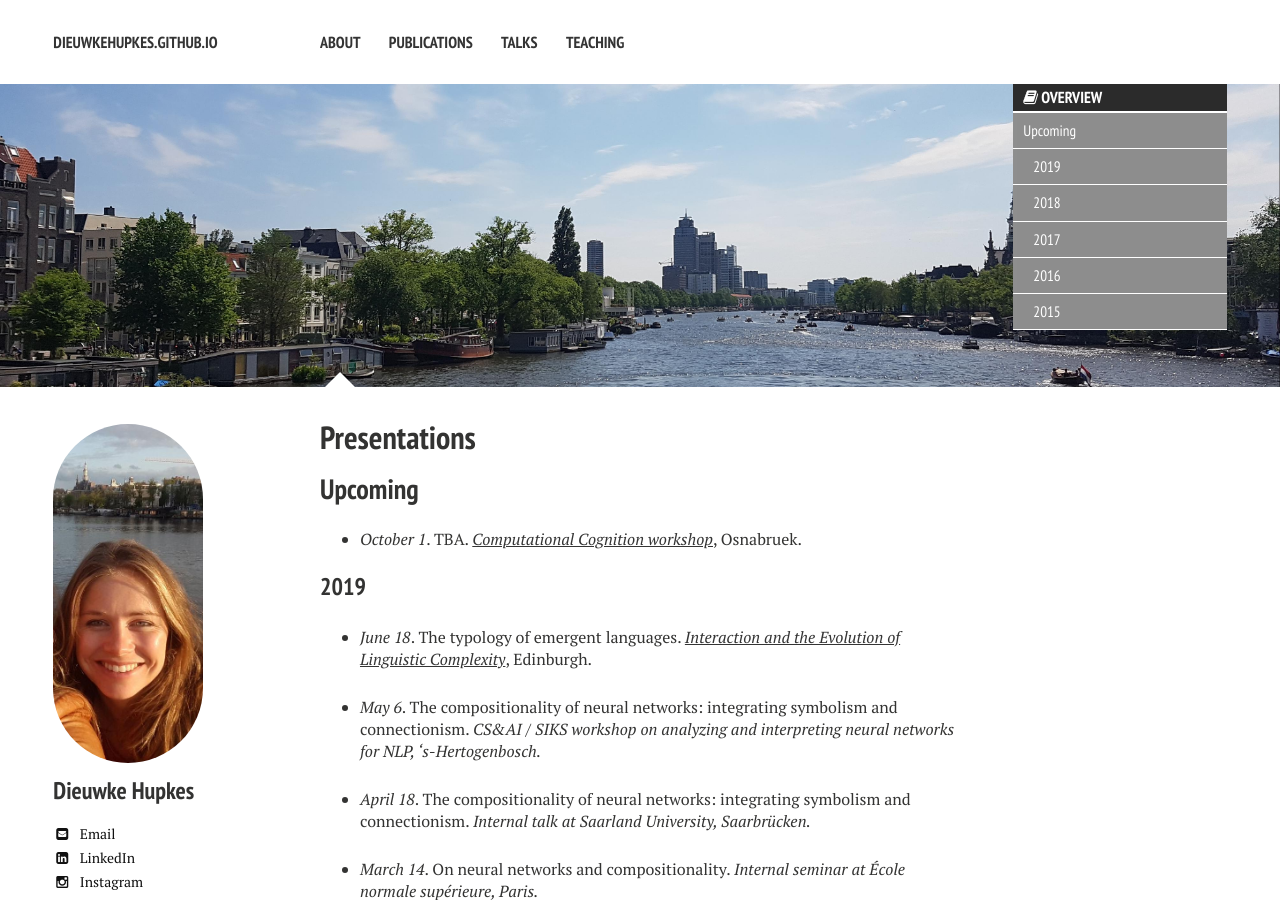
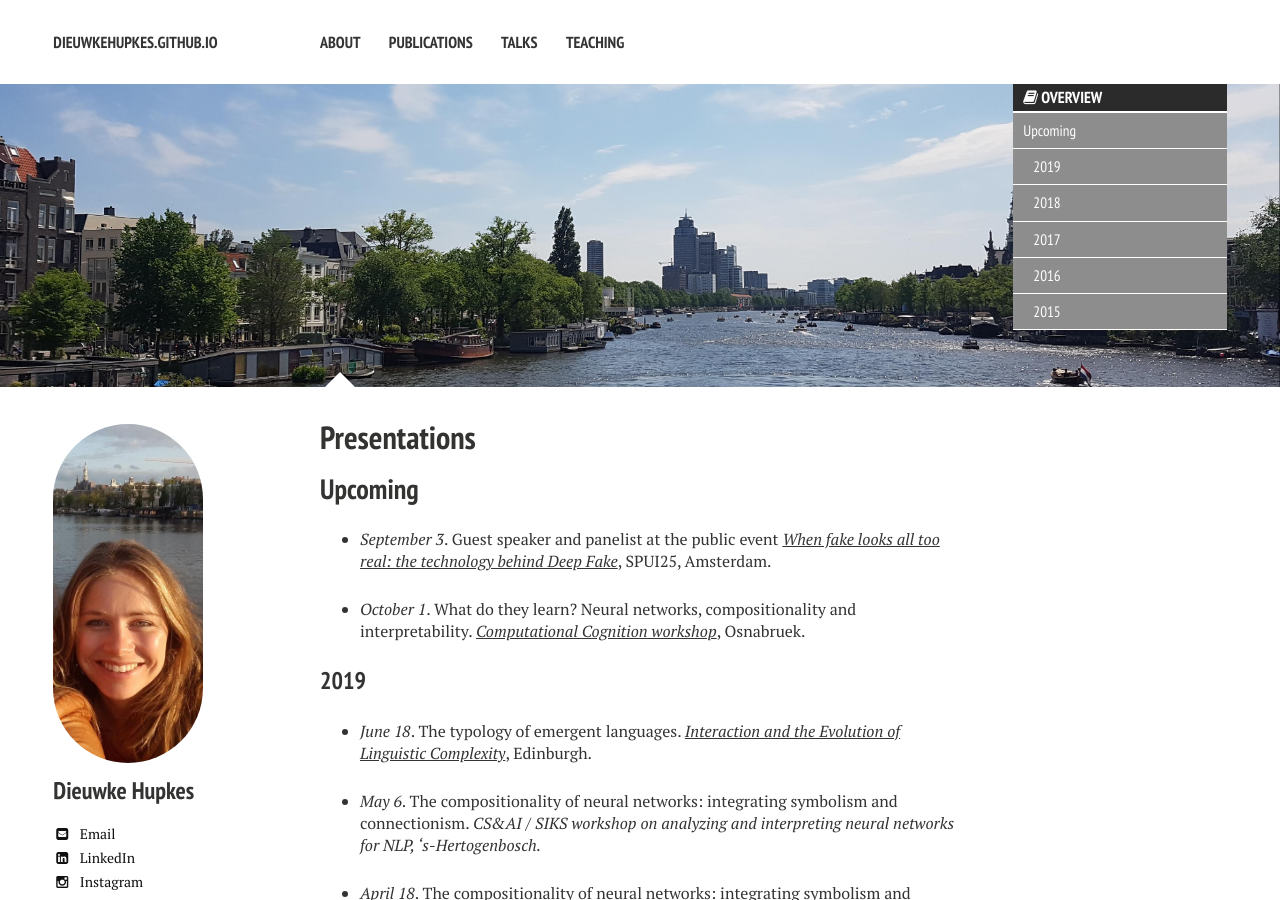
Before and after one commit to dieuwkehupkes/dieuwkehupkes.github.io, a Jekyll site: the page built from talks.md, in a window 1280 px wide and 900 px high. Built offline with Jekyll 4.4.1, drawn with Linux system fonts in a browser that asks for light colours; nearby versions of some CDN libraries.

Commit message:
Add title osnabruek talk and deep fake event

```diff
--- a/talks.md
+++ b/talks.md
@@ -12,10 +12,9 @@ image:
 
 ## Upcoming
 
-*  *October 1*. TBA. [*Computational Cognition workshop*](http://www.comco2019.com/), Osnabruek.
+* *September 3*. Guest speaker and panelist at the public event [*When fake looks all too real: the technology behind Deep Fake*](https://www.spui25.nl/spui25-en/events/events/2019/09/the-technology-behind-deep-fake.html), SPUI25, Amsterdam.
 
-
-
+*  *October 1*. What do they learn? Neural networks, compositionality and interpretability. [*Computational Cognition workshop*](http://www.comco2019.com/), Osnabruek.
 
 ### 2019
 
```
